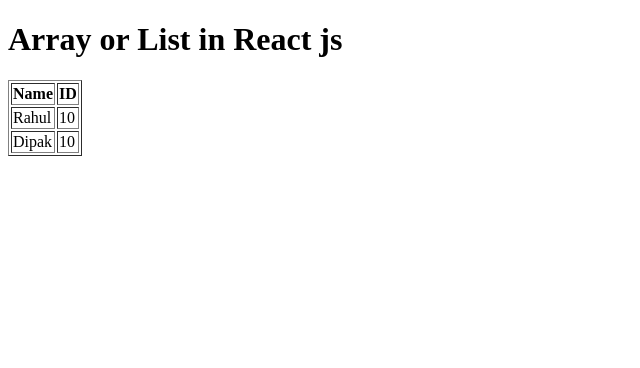
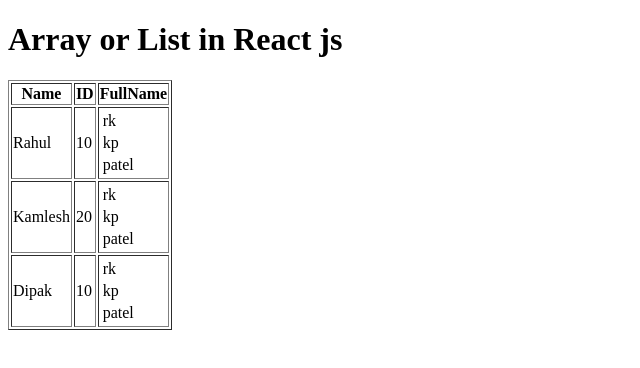
Before and after one commit to Krunal01/Practice, a React (Create React App) app: page / in a window 1280 px wide. Shown: the top 368 px of the page, without its empty margins (0-640 px from the left). Built offline with nearby package versions, Linux system fonts and the light colour scheme.

Commit message:
Nested list or array with Nested tables

```diff
--- a/src/Arr.js
+++ b/src/Arr.js
@@ -1,9 +1,21 @@
 import React from "react";
 function Arr() {
   const students = [
-    { name: "Rahul", id: 10 },
-    { name: "Kamlesh", id: 20 },
-    { name: "Dipak", id: 10 },
+    {
+      name: "Rahul",
+      id: 10,
+      fullname: [{ fname: "rk" }, { mname: "kp" }, { surname: "patel" }],
+    },
+    {
+      name: "Kamlesh",
+      id: 20,
+      fullname: [{ fname: "rk" }, { mname: "kp" }, { surname: "patel" }],
+    },
+    {
+      name: "Dipak",
+      id: 10,
+      fullname: [{ fname: "rk" }, { mname: "kp" }, { surname: "patel" }],
+    },
   ];
   //   const emp = [0, 1, 2, 3];
   //   students.map((e) => {
@@ -18,15 +30,29 @@
           <tr>
             <th> Name </th>
             <th> ID </th>
+            <th> FullName </th>
           </tr>
-          {students.map((e, i) =>
-            e.id === 10 ? (
-              <tr key={i}>
-                <td>{e.name}</td>
-                <td>{e.id}</td>
-              </tr>
-            ) : null
-          )}
+          {students.map((e, i) => (
+            <tr key={i}>
+              <td>{e.name}</td>
+              <td>{e.id}</td>
+              <td>
+                <table>
+                  <tbody>
+                    {e.fullname.map((s) => (
+                      <tr key={i}>
+                        <td>
+                          {s.fname}
+                          {s.mname}
+                          {s.surname}
+                        </td>
+                      </tr>
+                    ))}
+                  </tbody>
+                </table>
+              </td>
+            </tr>
+          ))}
         </tbody>
       </table>
     </div>
```
